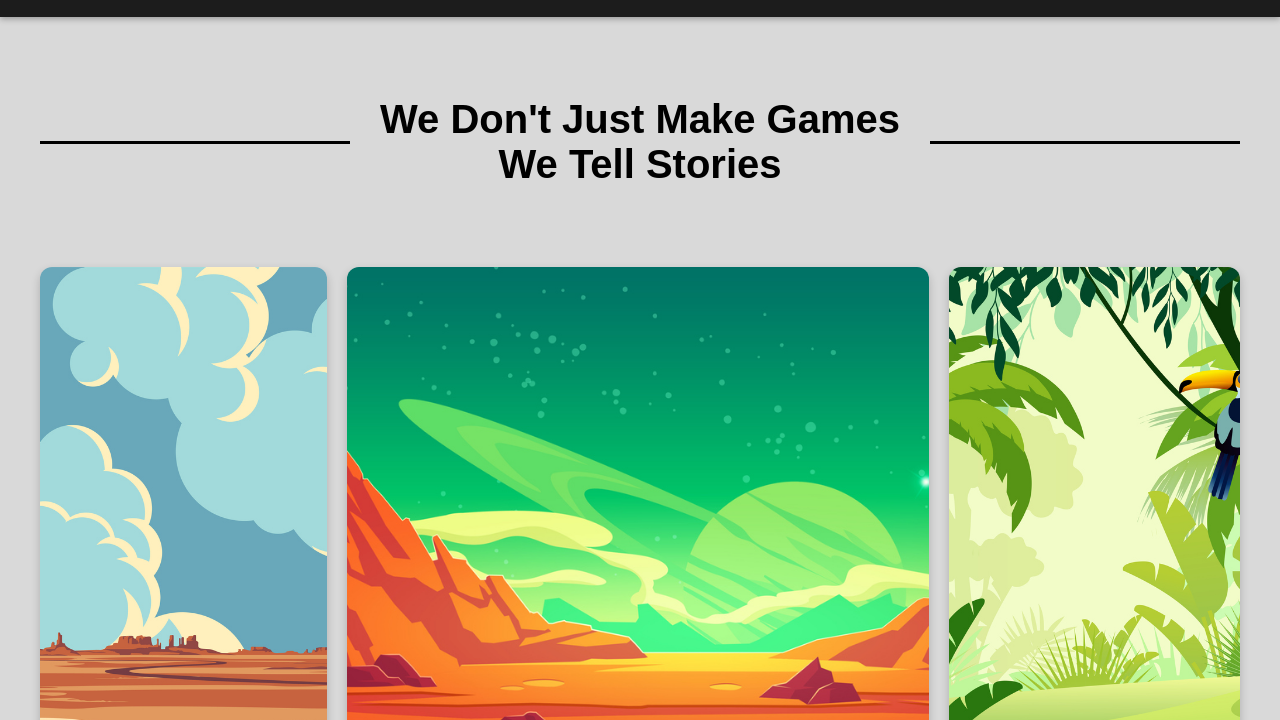
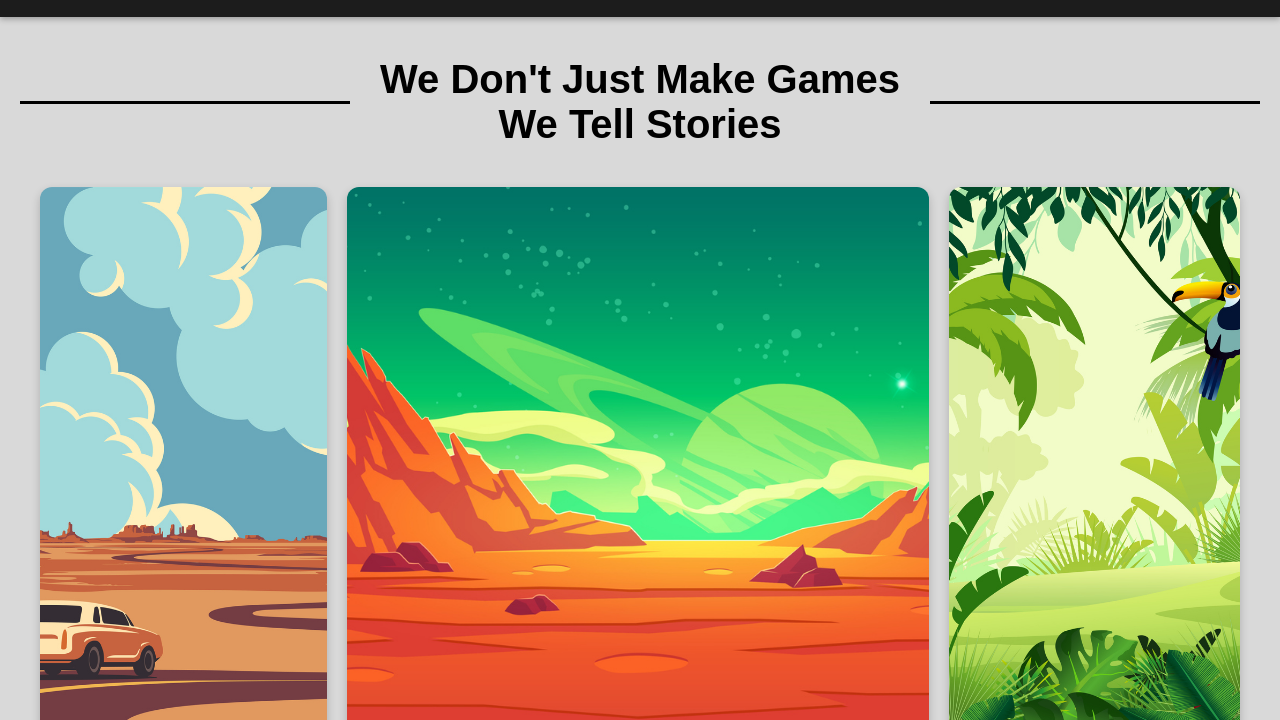
Before and after one commit to TBramb5/Mi349_FinalProject, a plain HTML site: page index.html in a window 1280 px wide. Shown: the part 80-800 px from the top of the page. Drawn offline with Linux system fonts and the light colour scheme.

Commit message:
margin and size tweak

```diff
--- a/screen.css
+++ b/screen.css
@@ -71,7 +71,7 @@ body {
   display: flex;
   align-items: center;
   justify-content: center;
-  margin: 80px 40px;
+  margin: 40px 20px;
   gap: 30px;
 }
 
@@ -102,7 +102,7 @@ body {
 }
 
 .project-box {
-  height: 600px;
+  height: 550px;
   overflow: hidden;
   border-radius: 12px;
   box-shadow: 0 4px 10px rgba(0, 0, 0, 0.2);
```
